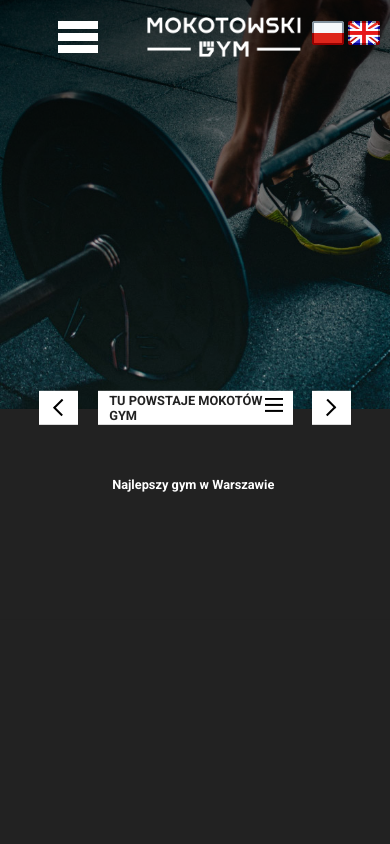
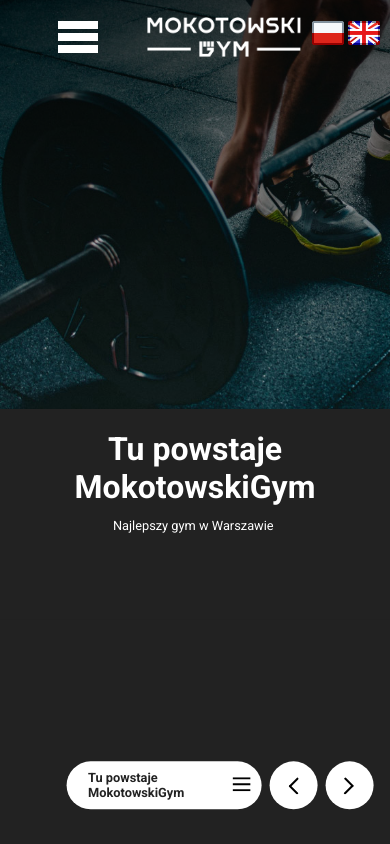
Before and after one commit to McGluszak-MacroIndustries/mokotow-gym, a Vue app: page /#/ in a window 390 px wide. Built offline with nearby package versions, Linux system fonts and the light colour scheme.

Commit message:
new fixes approaches

```diff
--- a/src/App.vue
+++ b/src/App.vue
@@ -102,9 +102,9 @@ export default defineComponent({
 
 .layout {
   display: grid;
-  grid-template-rows: 80vh 20vh;
+  grid-template-rows: 80vh 25vh;
   transform: translateY(-10%);
-  z-index: 0;
+  z-index: 55;
 }
 .fade-enter {
   opacity: 0;
--- a/src/components/Footer.vue
+++ b/src/components/Footer.vue
@@ -76,6 +76,7 @@ export default defineComponent({
   .second-navbar {
     display: grid;
     grid-template-columns: 60vw 40vw;
+
     // border-bottom: black 2px solid;
     & > * {
       // border: red 2px solid;
--- a/src/components/WindowTemplate.vue
+++ b/src/components/WindowTemplate.vue
@@ -1,54 +1,23 @@
 <template>
   <div class="window-template">
-    <div class="left-full" @click="clicked = false">
-      <div class="blank"></div>
+    <div class="left-full" @click.self="clicked = false">
+      <div class="blank" @click="clicked = false"></div>
       <transition name="slide-fade" mode="out-in">
-        <div class="title" :key="selectedItem">
+        <slot name="slot-fix">
+          <div class="title" :key="selectedItem" @click="clicked = false">
             <div class="title-text">
               {{ selectedItem.title }}
             </div>
           </div>
+        </slot>
       </transition>
       <transition name="slide-fade" mode="out-in">
-        <div class="description" :key="selectedItem">
+        <div class="description" :key="selectedItem" @click="clicked = false">
           {{ selectedItem.description }}
           <slot name="left-side"> </slot>
         </div>
       </transition>
-      <span class="line"></span>
-    </div>
-
-    <slot name="right-full">
-      <transition name="slide-fade" mode="out-in">
-        <div
-          class="right"
-          :style="{
-            'background-image': `linear-gradient(rgba(0, 0, 0, 0.8), transparent), url(${require('../img/subpages/' +
-              imgUrl)})`,
-          }"
-          :key="selectedItem"
-          :class="{ mobile: isMobile }"
-          @click.self="clicked = false"
-        >
-          <!-- <div class="mobile-window" v-show="isMobile">
-            <transition name="slide-fade" mode="out-in">
-              <div class="title" :key="selectedItem">
-                <div class="title-text">
-                  {{ selectedItem.title }}
-                </div>
-              </div>
-            </transition>
-            <transition name="slide-fade" mode="out-in">
-              <div class="description" :key="selectedItem">
-                <slot name="left-side">
-                  {{ selectedItem.description }}
-                </slot>
-              </div>
-            </transition>
-          </div> -->
-          <slot name="right-side">
-            <div></div>
-
+      <slot name="menu-nav">
         <div class="element-container" @click.self="clicked = false">
           <div class="expanded" v-if="clicked">
             <div></div>
@@ -61,7 +30,7 @@
                 :class="{ selected: isSelected(item) }"
               >
                 <div></div>
-                    <div class="title">{{ item.title }}</div>
+                <div class="name">{{ item.title }}</div>
                 <div></div>
               </div>
             </div>
@@ -69,44 +38,6 @@
           </div>
           <div class="hidden" v-else></div>
           <div class="proper-container">
-                <div
-                  class="left-arrow"
-                  @click="changeItemToNextOrPreviousItem('previous')"
-                >
-                  <svg
-                    xmlns="http://www.w3.org/2000/svg"
-                    width="10.314"
-                    height="17.385"
-                    viewBox="0 0 10.314 17.385"
-                  >
-                    <g
-                      id="Group_10"
-                      data-name="Group 10"
-                      transform="translate(-345.068 -1200.96) rotate(45)"
-                    >
-                      <line
-                        id="Line_5"
-                        data-name="Line 5"
-                        x2="10"
-                        transform="translate(1100.5 610.5)"
-                        fill="none"
-                        stroke="#000"
-                        stroke-linecap="square"
-                        stroke-width="2"
-                      />
-                      <line
-                        id="Line_6"
-                        data-name="Line 6"
-                        x2="10"
-                        transform="translate(1100.5 599.914) rotate(90)"
-                        fill="none"
-                        stroke="#000"
-                        stroke-linecap="square"
-                        stroke-width="2"
-                      />
-                    </g>
-                  </svg>
-                </div>
             <div class="chosen-item" @click="clicked = !clicked">
               <div class="empty"></div>
               <div class="item-name">
@@ -181,6 +112,44 @@
               </div>
             </div>
             <div
+              class="left-arrow"
+              @click="changeItemToNextOrPreviousItem('previous')"
+            >
+              <svg
+                xmlns="http://www.w3.org/2000/svg"
+                width="10.314"
+                height="17.385"
+                viewBox="0 0 10.314 17.385"
+              >
+                <g
+                  id="Group_10"
+                  data-name="Group 10"
+                  transform="translate(-345.068 -1200.96) rotate(45)"
+                >
+                  <line
+                    id="Line_5"
+                    data-name="Line 5"
+                    x2="10"
+                    transform="translate(1100.5 610.5)"
+                    fill="none"
+                    stroke="#000"
+                    stroke-linecap="square"
+                    stroke-width="2"
+                  />
+                  <line
+                    id="Line_6"
+                    data-name="Line 6"
+                    x2="10"
+                    transform="translate(1100.5 599.914) rotate(90)"
+                    fill="none"
+                    stroke="#000"
+                    stroke-linecap="square"
+                    stroke-width="2"
+                  />
+                </g>
+              </svg>
+            </div>
+            <div
               class="right-arrow"
               @click="changeItemToNextOrPreviousItem('next')"
             >
@@ -220,6 +189,40 @@
             </div>
           </div>
         </div>
+      </slot>
+    </div>
+
+    <slot name="right-full">
+      <transition name="slide-fade" mode="out-in">
+        <div
+          class="right"
+          :style="{
+            'background-image': `linear-gradient(rgba(0, 0, 0, 0.8), transparent), url(${require('../img/subpages/' +
+              imgUrl)})`,
+          }"
+          :key="selectedItem"
+          :class="{ mobile: isMobile }"
+          @click.self="clicked = false"
+        >
+          <!-- <div class="mobile-window" v-show="isMobile">
+            <transition name="slide-fade" mode="out-in">
+              <div class="title" :key="selectedItem">
+                <div class="title-text">
+                  {{ selectedItem.title }}
+                </div>
+              </div>
+            </transition>
+            <transition name="slide-fade" mode="out-in">
+              <div class="description" :key="selectedItem">
+                <slot name="left-side">
+                  {{ selectedItem.description }}
+                </slot>
+              </div>
+            </transition>
+          </div> -->
+          <slot name="right-side">
+            <div></div>
+
             <div @click="clicked = false"></div>
           </slot>
         </div>
@@ -377,7 +380,7 @@ export default defineComponent({
   .left-full {
     transition: opacity ease 2s;
     display: grid;
-    grid-template-rows: 1vh 14vh 44vh 5vh;
+    grid-template-rows: 1vh 14vh 40vh 9vh;
     grid-template-areas:
       "blank"
       "title"
@@ -385,15 +388,20 @@ export default defineComponent({
       "line";
     margin-top: 12vh;
     grid-area: leftfull;
+
     .blank {
       grid-area: blank;
     }
     .description {
-      margin-right: 5vw;
+      margin-right: 1vw;
       grid-area: description;
-      font-weight: bold;
+      // scrollbar-color: red;
+      padding-right: 4vw;
+      padding-bottom: 2vh;
       font-size: 1rem;
+      overflow-y: auto;
     }
+
     .title {
       display: grid;
       align-content: center;
@@ -402,10 +410,127 @@ export default defineComponent({
       font-size: 2rem;
       grid-area: title;
     }
-    .line {
-      border-top: $golden-solution 10px solid;
-      margin-right: 10rem;
-      grid-area: line;
+    .element-container {
+      display: grid;
+
+      width: 100%;
+      height: 100%;
+      // @include grid-center;
+      align-content: end;
+      display: grid;
+      justify-content: start;
+
+      grid-gap: 0.5rem;
+
+      .expanded {
+        display: grid;
+        width: 20vw;
+
+        // grid-gap: 2rem;
+        .expander {
+          display: grid;
+          grid-template-rows: repeat(auto-fit, 2fr);
+          grid-gap: none;
+          border-radius: 2rem;
+          overflow-x: hidden;
+
+          align-items: center;
+          background: $light-grey;
+          overflow-y: auto;
+          .item {
+            display: grid;
+            min-height: 4vh;
+            background: $light-grey;
+            padding-left: 2%;
+            // border: 2px $light-grey solid;
+            // border-bottom: 2px $light-grey solid;
+            cursor: pointer;
+            align-content: center;
+            color: $dark-grey;
+            font-weight: bold;
+            font-size: 0.9rem;
+            z-index: 999;
+            grid-template-columns: 1vw 20vw 4vw;
+            .name {
+              color: $dark-grey;
+              font-weight: lighter;
+              font-size: 0.9rem;
+            }
+            @include hoverable;
+            &.selected {
+              background: $white-power;
+              // color: black;
+              .name {
+                color: $dark-grey;
+                font-weight: bolder;
+                font-size: 0.9rem;
+              }
+            }
+          }
+        }
+      }
+      .proper-container {
+        display: grid;
+        align-content: center;
+        grid-gap: 1.1vw;
+        grid-template-columns: 20vw 3rem 3rem;
+        min-width: 20vw;
+        height: 3rem;
+        // background: $white-power;
+        & > * {
+          cursor: pointer;
+          @include hoverable;
+          color: $dark-grey;
+          background-color: $white-power;
+          height: 4vh;
+          display: grid;
+          align-items: center;
+          justify-content: center;
+        }
+        .left-arrow,
+        .right-arrow {
+          color: $dark-grey;
+          border-radius: 50%;
+        }
+        .chosen-item {
+          // transform: translateY(15%);
+          display: grid;
+          @include hoverable;
+          cursor: pointer;
+          grid-template-columns: 3vw 17vw 3vw;
+          border-radius: 2rem;
+          // z-index: 1;
+
+          // height: 2vh;
+          & > * {
+            color: $dark-grey;
+            font-weight: bold;
+            font-size: 0.9rem;
+          }
+          .icon {
+            transform: translateX(-20%);
+          }
+        }
+      }
+      .element-selected {
+        @include hoverable;
+        // border: 1px red solid;
+        text-align: center;
+        display: grid;
+        font-weight: bold;
+        background-color: $dark-grey;
+        color: $white-power;
+        align-items: center;
+        z-index: 9;
+        cursor: pointer;
+
+        &.selected {
+          background-color: $white-power;
+          & > * {
+            color: $dark-grey;
+          }
+        }
+      }
     }
     & > * {
       // border: orange 2px solid;
@@ -426,115 +551,6 @@ export default defineComponent({
       opacity: 0.4;
       filter: brightness(190%);
     }
-    .element-container {
-      width: 100%;
-      height: 100%;
-      @include grid-center;
-      align-content: end;
-      display: grid;
-      justify-content: center;
-      z-index: 999;
-
-      .expanded {
-        display: grid;
-        width: 25vw;
-        // grid-gap: 2rem;
-        .expander {
-          display: grid;
-          grid-template-rows: repeat(auto-fit, 2fr);
-          grid-gap: none;
-          align-items: center;
-          background: $light-grey;
-          overflow-y: auto;
-          .item {
-            display: grid;
-            min-height: 4vh;
-            // border: 2px $light-grey solid;
-            border-bottom: 2px $light-grey solid;
-            cursor: pointer;
-            align-content: center;
-            color: $golden-solution;
-            font-weight: bold;
-            font-size: 0.9rem;
-            grid-template-columns: 1vw 20vw 4vw;
-            .title {
-              color: $dark-grey;
-              font-weight: bold;
-              font-size: 0.9rem;
-            }
-            @include hoverable;
-            &.selected {
-              background: $golden-solution;
-              color: $white-power;
-              .title {
-                color: $dark-grey;
-                font-weight: bold;
-                font-size: 0.9rem;
-              }
-            }
-          }
-        }
-      }
-      .proper-container {
-        display: grid;
-        align-content: center;
-        grid-gap: 1.1vw;
-        grid-template-columns: 5vw 25vw 5vw;
-        min-width: 20vw;
-        height: 4vh;
-        // background: $white-power;
-        & > * {
-          cursor: pointer;
-          @include hoverable;
-          color: $dark-grey;
-          background-color: $white-power;
-          height: 4vh;
-          display: grid;
-          align-items: center;
-          justify-content: center;
-        }
-        .left-arrow,
-        .right-arrow {
-          color: $dark-grey;
-        }
-        .chosen-item {
-          // transform: translateY(15%);
-          display: grid;
-          @include hoverable;
-          cursor: pointer;
-          grid-template-columns: 1vw 20vw 4vw;
-
-          // height: 2vh;
-          & > * {
-            color: $dark-grey;
-            font-weight: bold;
-            font-size: 0.9rem;
-          }
-          .icon {
-            transform: translateY(-5%);
-          }
-        }
-      }
-      .element-selected {
-        @include hoverable;
-        // border: 1px red solid;
-        text-align: center;
-        display: grid;
-        font-weight: bold;
-        background-color: $dark-grey;
-        color: $golden-solution;
-        align-items: center;
-        z-index: 9;
-        cursor: pointer;
-
-        &.selected {
-          background-color: $golden-solution;
-          & > * {
-            color: $dark-grey;
-          }
-        }
-      }
-    }
   }
 }
 @media screen and (max-width: 1000px) {
@@ -551,46 +567,10 @@ export default defineComponent({
       //   width: 50%;
       //   height: 50%;
       // }
-      .element-container {
-        .expanded {
-          width: 50vw;
-
-          // border-bottom: none;
-          .expander {
-            .item {
-              border-bottom: 0.5px $light-grey solid;
-
-              overflow-x: hidden;
-              &.selected {
-                .title {
-                  font-size: 1rem;
-                }
-              }
-              .title {
-                width: 40vw;
-                font-size: 1rem;
-                transform: translateX(2vw);
-              }
-            }
-          }
-        }
-        .proper-container {
-          grid-template-columns: 10vw 50vw 10vw;
-          grid-gap: 5vw;
-          .chosen-item {
-            grid-template-columns: 1vw 40vw 5vw;
-            .item-name {
-              // transform: translateX(-6%);
-              font-size: 1rem;
-              width: 40vw;
-            }
-          }
-        }
-      }
     }
     .left-full {
-      grid-template-rows: 1vh 12vh 25vh 2vh;
-      margin-top: 5vh;
+      grid-template-rows: 1vh 8vh 28vh 2vh;
+      margin-top: 50px;
       .description {
         margin-left: 1rem;
         text-align: center;
@@ -599,13 +579,65 @@ export default defineComponent({
         // align-self: center;
       }
       .title {
+        transform: translateY(-50%);
         justify-items: center;
         text-align: center;
-        font-size: 1.5rem;
+        font-size: 2rem;
         margin-left: 0;
       }
       .line {
         display: none;
+      }
+      .element-container {
+        .expanded {
+          width: 50vw;
+          transform: translateY(5%);
+
+          // border-bottom: none;
+          .expander {
+            transform: translateY(-10%) translateX(12%);
+            .item {
+              border-bottom: 0.5px $light-grey solid;
+              padding-left: 20px;
+              overflow-x: hidden;
+              &.selected {
+                .name {
+                  font-size: 0.8rem;
+                }
+              }
+              .name {
+                width: 40vw;
+                font-size: 0.8rem;
+                transform: translateX(2vw);
+              }
+            }
+          }
+        }
+        .proper-container {
+          transform: translateX(9%) translateY(15%);
+          // margin-bottom: 0.5rem;
+
+          grid-template-columns: 50vw 3rem 3rem;
+          position: fixed;
+
+          grid-gap: 2vw;
+          .left-arrow,
+          .right-arrow,
+          .chosen-item {
+            height: 3rem;
+          }
+          .chosen-item {
+            grid-template-columns: 3vw 37vw 5vw;
+            .item-name {
+              // transform: translateX(-6%);
+              font-size: 0.8rem;
+              width: 40vw;
+            }
+            .icon {
+              transform: translateY(5%);
+            }
+          }
+        }
       }
     }
   }
@@ -624,23 +656,46 @@ export default defineComponent({
       //   width: 50%;
       //   height: 50%;
       // }
+    }
+    .left-full {
+      grid-template-rows: 1vh 6vh 30vh 2vh;
+      margin-top: 50px;
+      .description {
+        margin-left: 1rem;
+        text-align: center;
+        font-size: 0.8rem;
+        margin-bottom: 1.1rem;
+
+        // align-self: center;
+      }
+      .title {
+        transform: translateY(-50%);
+        justify-items: center;
+        text-align: center;
+        font-size: 2rem;
+        margin-left: 0;
+      }
+      .line {
+        display: none;
+      }
       .element-container {
-        transform: translateY(-5%);
         .expanded {
           width: 50vw;
+          transform: translateY(-2%);
 
           // border-bottom: none;
           .expander {
+            transform: translateY(-10%) translateX(12.5%);
             .item {
               border-bottom: 0.5px $light-grey solid;
-
+              padding-left: 15px;
               overflow-x: hidden;
               &.selected {
-                .title {
+                .name {
                   font-size: 0.8rem;
                 }
               }
-              .title {
+              .name {
                 width: 40vw;
                 font-size: 0.8rem;
                 transform: translateX(2vw);
@@ -649,38 +704,32 @@ export default defineComponent({
           }
         }
         .proper-container {
-          grid-template-columns: 10vw 50vw 10vw;
-          grid-gap: 5vw;
+          transform: translateX(9%) translateY(-20%);
+          // margin-bottom: 0.5rem;
+
+          grid-template-columns: 50vw 3rem 3rem;
+          position: fixed;
+
+          grid-gap: 2vw;
+          .left-arrow,
+          .right-arrow,
           .chosen-item {
-            grid-template-columns: 1vw 40vw 5vw;
+            height: 3rem;
+          }
+          .chosen-item {
+            grid-template-columns: 3vw 37vw 5vw;
             .item-name {
               // transform: translateX(-6%);
               font-size: 0.8rem;
               width: 40vw;
-              text-overflow: ellipsis;
+            }
+            .icon {
+              transform: translateY(5%);
             }
           }
         }
       }
     }
-    .left-full {
-      margin-top: 5vh;
-      // width: 80vw;
-      .blank {
-        display: none;
-      }
-      justify-items: center;
-      .description {
-        transform: translateY(-40%);
-        font-weight: bold;
-      }
-      .title {
-        display: none;
-      }
-      .line {
-        display: none;
-      }
-    }
   }
 }
 </style>
--- a/src/mixins/items.ts
+++ b/src/mixins/items.ts
@@ -27,6 +27,21 @@ export const teamItems: Array<Item> = [
     name: "team",
     title: "FILIP SZAMBORSKI",
     description: `Sport zacząłem uprawiać w wieku 9 lat, kiedy to mama zaprowadziło mnie na judo i szermierkę. Jako nastolatek zająłem się parkourem i treningiem na siłowni.
+    Od sześciu lat zawodowo pracuję jako trener personalny. Szczególny nacisk kładę na staranność i dokładność w wykonywaniu ćwiczeń, a także kompleksową mobilizację i rozciągnięcie po treningu. Moją specjalizacją jest modelowanie sylwetki, mogę pochwalić się licznymi spektakularnymi przemianami klientów.
+
+    Po godzinach zajmuję się podróżowaniem, modelingiem, kuchnią i pomocą dla zwierząt (jestem wolontariuszem w schronisku)
+
+
+
+    Prowadzone zajęcia:
+
+    -fitness dla kobiet
+    -power pump
+    -modelowanie sylwetki dla mężczyzn
+    -zdrowe plecy
+    -treningi personalne
+
+    Sport zacząłem uprawiać w wieku 9 lat, kiedy to mama zaprowadziło mnie na judo i szermierkę. Jako nastolatek zająłem się parkourem i treningiem na siłowni.
     Od sześciu lat zawodowo pracuję jako trener personalny. Szczególny nacisk kładę na staranność i dokładność w wykonywaniu ćwiczeń, a także kompleksową mobilizację i rozciągnięcie po treningu. Moją specjalizacją jest modelowanie sylwetki, mogę pochwalić się licznymi spektakularnymi przemianami klientów.
 
     Po godzinach zajmuję się podróżowaniem, modelingiem, kuchnią i pomocą dla zwierząt (jestem wolontariuszem w schronisku)
@@ -192,19 +207,19 @@ export const teamItems: Array<Item> = [
 export const aboutUsItems: Array<Item> = [
   {
     name: "about-us",
-    title: "TU POWSTAJE MOKOTÓW GYM",
+    title: "Tu powstaje MokotowskiGym",
     description: "Najlepszy gym w Warszawie",
     src: "baner_01.jpg",
   },
   {
     name: "about-us",
-    title: "TU POWSTAJE MOKOTÓW GYM",
+    title: "Tu powstaje MokotowskiGym",
     description: "Ale to już chyba wspominałem",
     src: "baner_02.jpg",
   },
   {
     name: "about-us",
-    title: "TU POWSTAJE MOKOTÓW GYM",
+    title: "Tu powstaje MokotowskiGym",
     description: "Na sucho to i trawa nie urośnie",
     src: "baner_03.jpg",
   },
--- a/src/views/Contact.vue
+++ b/src/views/Contact.vue
@@ -1,5 +1,8 @@
 <template>
-  <WindowTemplate :items="currentItems" :key="currentItems">
+  <WindowTemplate :items="currentItems" :key="currentItems" id="window">
+    <template v-slot:slot-fix>
+      <div class="title">Kontakt</div>
+    </template>
     <template v-slot:left-side>
       <div class="menu">
         <div class="info">
@@ -24,6 +27,9 @@
       </div>
       <!-- <div></div>
       <div></div> -->
+    </template>
+    <template v-slot:menu-nav>
+      <div></div>
     </template>
     <template v-slot:right-full>
       <GoogleMap
@@ -59,7 +65,7 @@ export default defineComponent({
     const items: Array<Item> = [
       {
         name: "ZNAJDŹ NAS",
-        title: "ZNAJDŹ NAS",
+        title: "Kontakt",
         description: "",
         src: "",
       },
@@ -102,15 +108,21 @@ export default defineComponent({
 <style scoped lang="scss">
 @import "@/styles/main";
 button {
-  background-color: $golden-solution;
+  background-color: $dark-grey;
   @include hoverable;
   cursor: pointer;
-  color: $dark-grey;
+  color: $white-power;
   // border-radius: 2rem;
-  border: none;
+  border: 3px solid $white-power;
+  border-radius: 2rem;
   width: 10vw;
   height: 5vh;
 }
+
+.title {
+  // padding-top: 10vh;
+}
+
 .map {
   // width: 100%;
   // height: 100%;
@@ -119,13 +131,16 @@ button {
   filter: brightness(60%);
 }
 
+.menu {
+  // height: 40vh;
+  // padding-top: 2rem;
   .info {
     display: grid;
-  grid-template-rows: 8vh 8vh 5vh;
+    grid-template-rows: 7vh 8vh 5vh;
 
     .name {
-    font-size: 3rem;
-    font-weight: bold;
+      font-size: 2rem;
+      // font-weight: lighter;
     }
     & > * {
       display: grid;
@@ -144,17 +159,26 @@ button {
       }
     }
   }
+}
 @media screen and (max-width: 1000px) {
+  button {
+    font-size: 0.7rem;
+    width: 30vw;
+    // height: 20px;
+    // width: 2vw;
+  }
   .map {
     width: 100vw;
-    height: 60vh;
+    height: 55vh;
   }
   .menu {
     transform: translateX(2%);
+    // padding-top: -20%;
+
     .info {
       // transform: translateX();
-      grid-template-rows: 5vh 5vh 5vh;
-      transform: translateY(-10%);
+      grid-template-rows: 6vh 9vh 5vh;
+      // transform: translateY(10%);
       .name {
         text-align: center;
         font-size: 2rem;
@@ -165,14 +189,27 @@ button {
       }
     }
   }
-  button {
-    // transform: translateX(5%);
-    width: 60vw;
-    height: 5vh;
-  }
+  // button {
+  //   // transform: translateX(5%);
+  //   width: 60vw;
+  //   height: 5vh;
+  // }
 }
 
 @media screen and (max-width: 1200px) {
+  button {
+    font-size: 0.65rem;
+  }
+  .info {
+    .name {
+      font-size: 2.5rem;
+    }
+  }
+}
+@media screen and (max-width: 600px) {
+  button {
+    font-size: 0.6rem;
+  }
   .info {
     .name {
       font-size: 2.5rem;
```
Also changed, not shown: src/components/Navbar.vue (+4 -3 lines), src/views/Schedule.vue (+4 -3 lines). Lines whose indentation alone changed are shown as unchanged.
